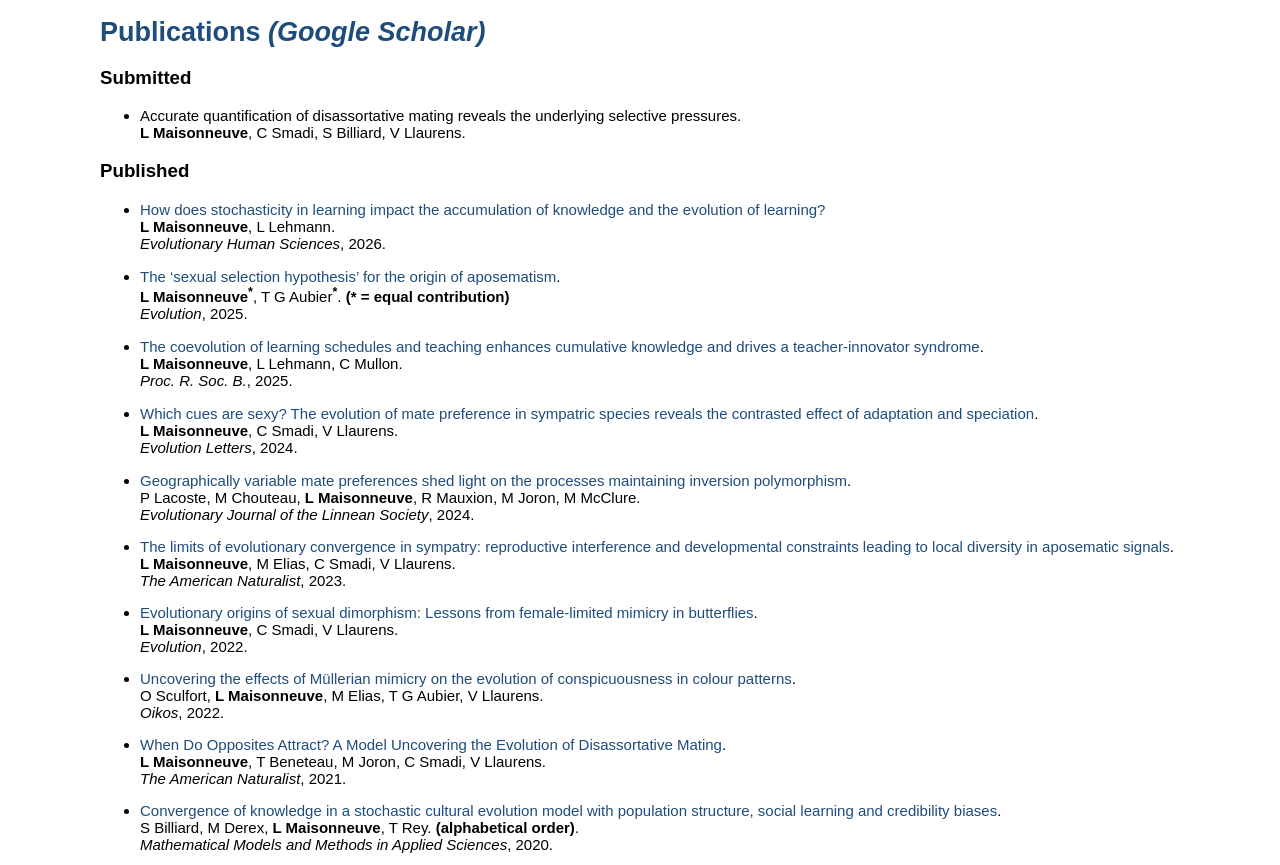
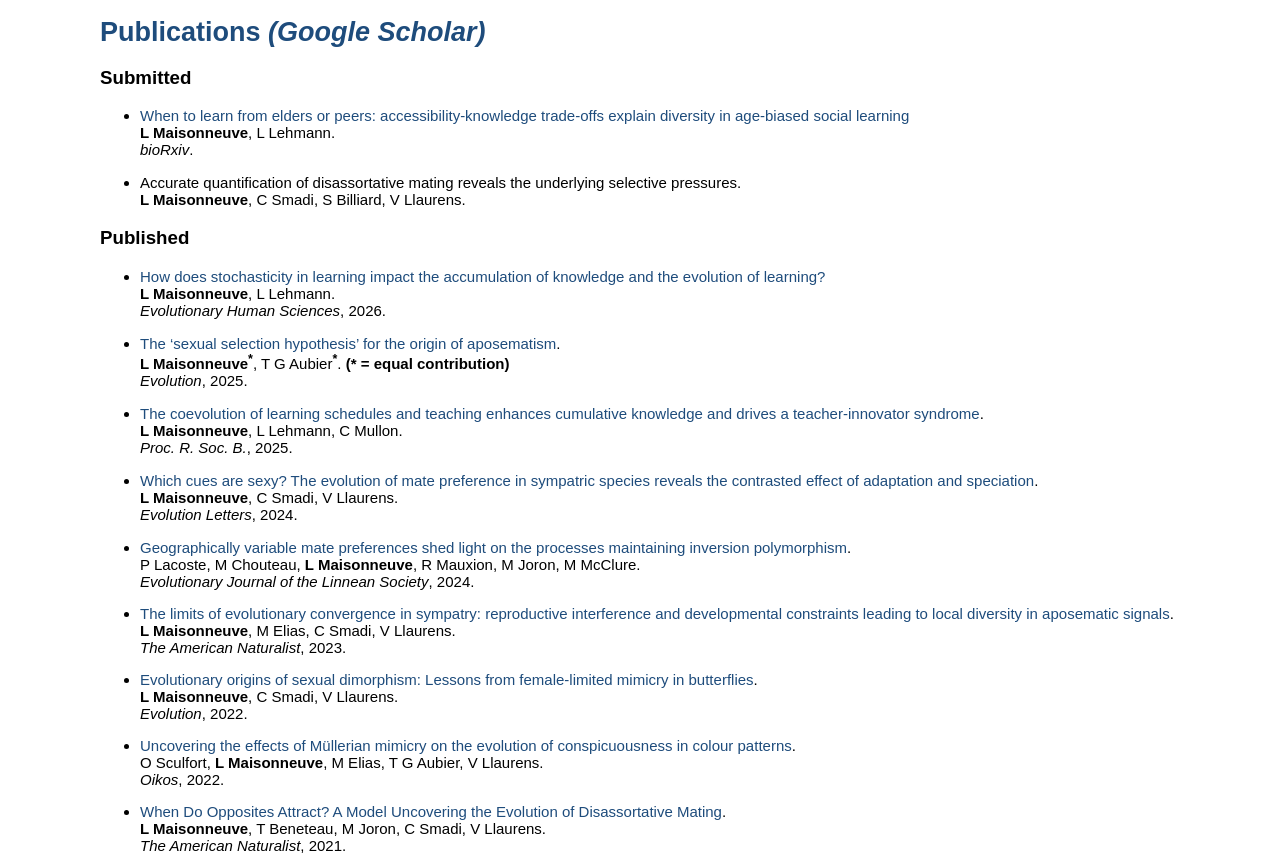
Before and after one commit to Ludovic-Maisonneuve/Ludovic-Maisonneuve.github.io, a plain HTML site: page index.html in a window 1280 px wide. Shown: the part 989-1854 px from the top of the page. Drawn offline with Linux system fonts and the light colour scheme.

Commit message:
Update index.html

```diff
--- a/index.html
+++ b/index.html
@@ -119,6 +119,16 @@
 <h1>Publications <i>(<a href="https://scholar.google.com/citations?user=SS6ym4MAAAAJ&hl=en" target="_blank">Google Scholar</a>) </i></h1>
 
 <h3>Submitted </h3>
+
+<ul>
+<li><p>
+		 <a href="https://doi.org/10.64898/2026.06.16.732531" target="_blank"> When to learn from elders or peers: accessibility-knowledge trade-offs explain diversity in age-biased social learning </a><br/>
+	<b>L Maisonneuve</b>, L Lehmann.  <br/>
+	<i>bioRxiv</i>.
+		 </p>
+	</li>
+	</ul>
+</ul>
 
 <ul>
 <li><p>
```
